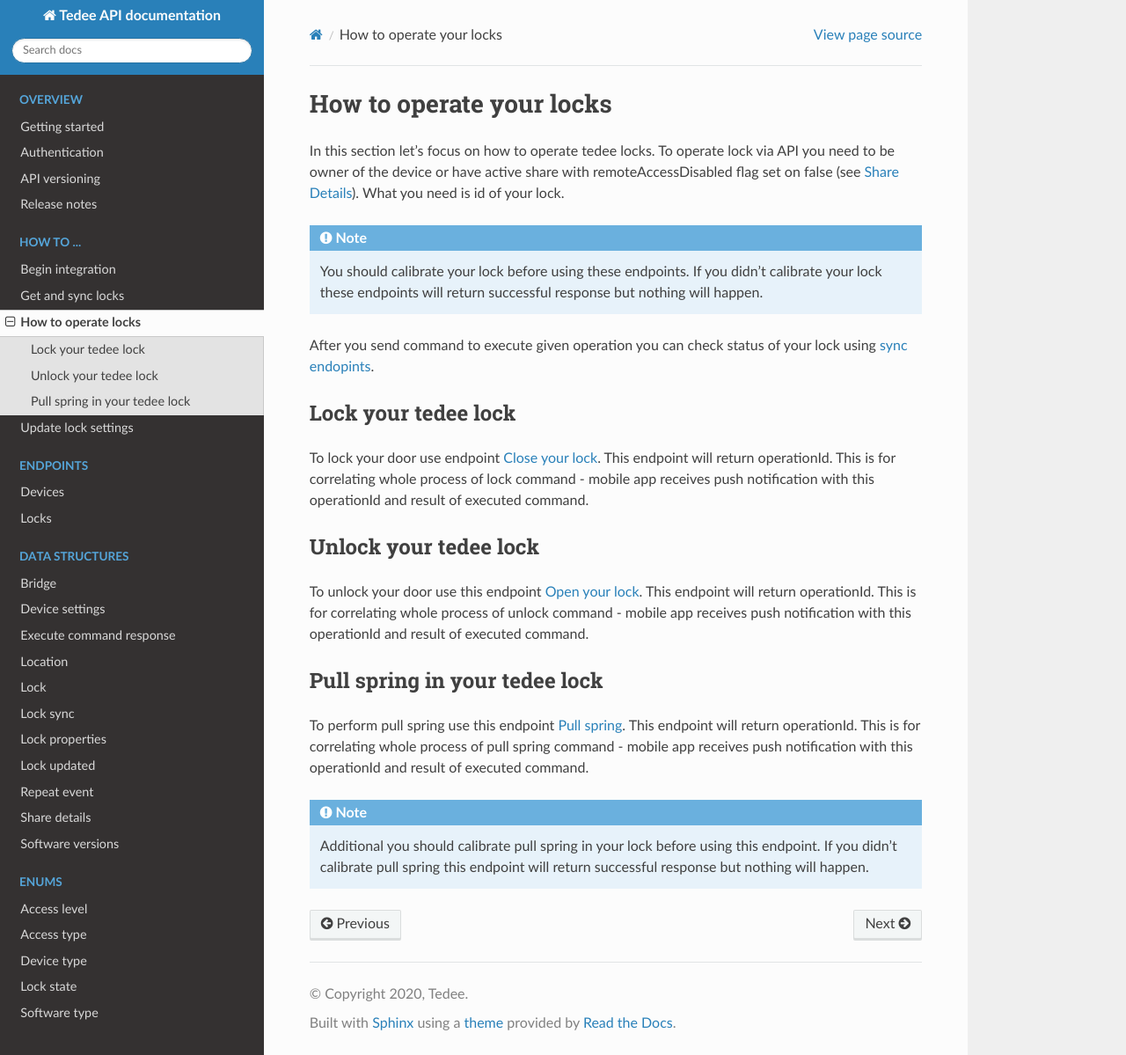
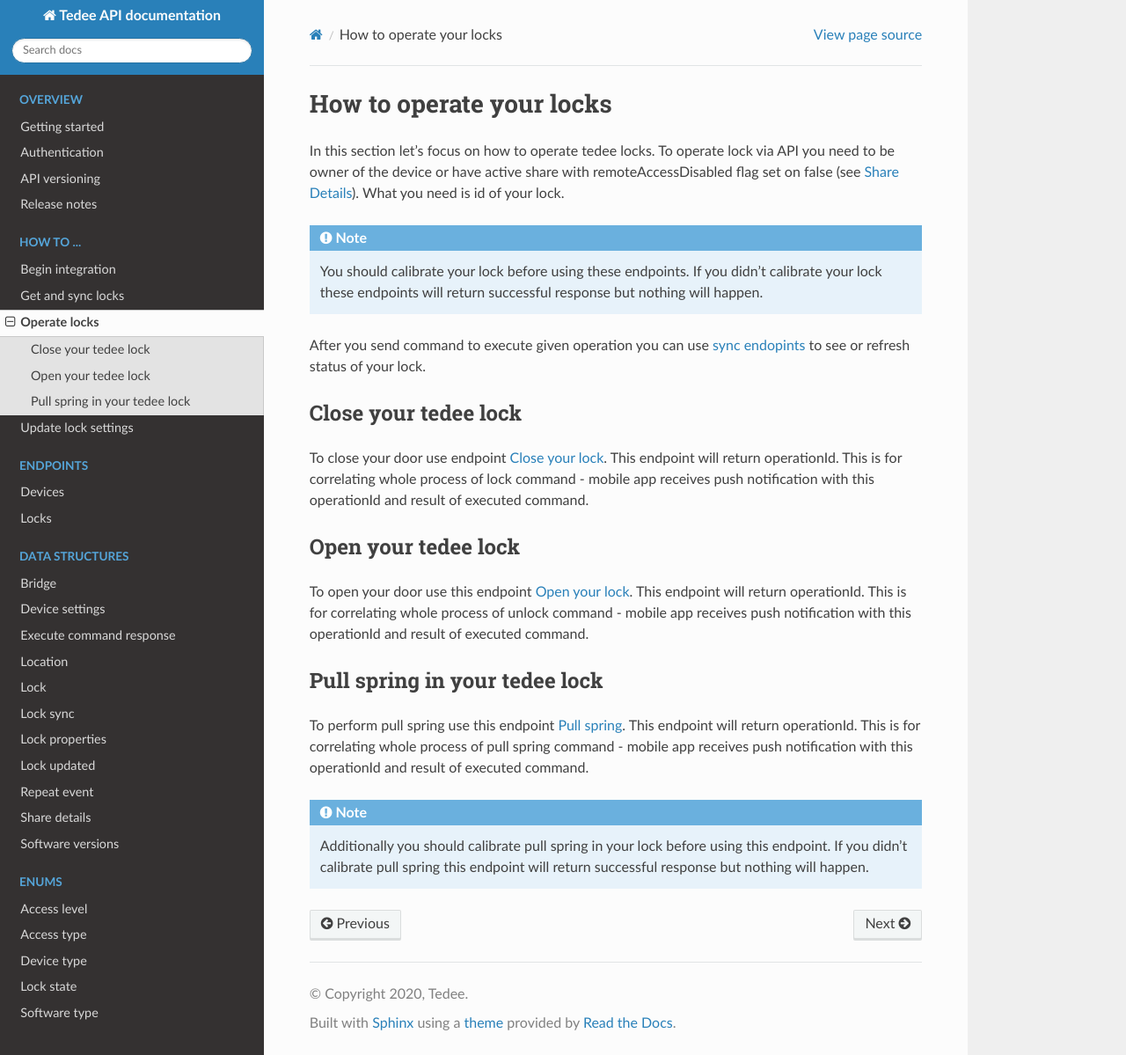
Before and after one commit to tedee-com/tedee-api-doc, a Sphinx documentation site: the page built from docs/source/howtos/operate-locks.rst, in a window 1280 px wide and 1199 px high. Shown: the whole window at 88% size. Built offline with Sphinx 7.4.7 and the Read the Docs theme 2.0.0, drawn with Linux system fonts in a browser that asks for light colours.

Commit message:
Update texts in documents

```diff
--- a/docs/source/endpoints/device/get-with-details.rst
+++ b/docs/source/endpoints/device/get-with-details.rst
@@ -1,7 +1,7 @@
 Get the list of devices with details
 ====================================
 
-Endpoint that returns list of all currently logged user devices with details.
+Endpoint that returns list of all currently logged user devices with details such as devices specific data as well as their settings and share details.
 
 ``GET |apiUrl|/api/|apiVersion|/my/device/details``
 
--- a/docs/source/howtos/operate-locks.rst
+++ b/docs/source/howtos/operate-locks.rst
@@ -7,16 +7,16 @@ What you need is id of your lock.
 .. note::
     You should calibrate your lock before using these endpoints. If you didn't calibrate your lock these endpoints will return successful response but nothing will happen.
 
-After you send command to execute given operation you can check status of your lock using :doc:`sync endopints <get-and-sync-locks>`.
+After you send command to execute given operation you can use :doc:`sync endopints <get-and-sync-locks>` to see or refresh status of your lock.
 
-Lock your tedee lock
+Close your tedee lock
 ----------------------
-To lock your door use endpoint :doc:`Close your lock <../endpoints/lock/close>`. This endpoint will return operationId. This is for correlating whole process of lock command - mobile app receives push notification with this operationId and result of executed command.
+To close your door use endpoint :doc:`Close your lock <../endpoints/lock/close>`. This endpoint will return operationId. This is for correlating whole process of lock command - mobile app receives push notification with this operationId and result of executed command.
 
 
-Unlock your tedee lock
+Open your tedee lock
 ----------------------
-To unlock your door use this endpoint :doc:`Open your lock <../endpoints/lock/open>`. This endpoint will return operationId. This is for correlating whole process of unlock command - mobile app receives push notification with this operationId and result of executed command.
+To open your door use this endpoint :doc:`Open your lock <../endpoints/lock/open>`. This endpoint will return operationId. This is for correlating whole process of unlock command - mobile app receives push notification with this operationId and result of executed command.
 
 
 Pull spring in your tedee lock
@@ -24,4 +24,4 @@ Pull spring in your tedee lock
 To perform pull spring use this endpoint :doc:`Pull spring <../endpoints/lock/pull-spring>`. This endpoint will return operationId. This is for correlating whole process of pull spring command - mobile app receives push notification with this operationId and result of executed command.
 
 .. note::
-    Additional you should calibrate pull spring in your lock before using this endpoint. If you didn't calibrate pull spring this endpoint will return successful response but nothing will happen.
+    Additionally you should calibrate pull spring in your lock before using this endpoint. If you didn't calibrate pull spring this endpoint will return successful response but nothing will happen.
--- a/docs/source/index.rst
+++ b/docs/source/index.rst
@@ -23,7 +23,7 @@ Tedee API documentation
 
    Begin integration<howtos/begin-integration>
    Get and sync locks<howtos/get-and-sync-locks>
-   How to operate locks<howtos/operate-locks>
+   Operate locks<howtos/operate-locks>
    Update lock settings<howtos/update-lock-settings>
 
 .. toctree::
```
Also changed, not shown: docs/source/datastructures/device-settings.rst (+25 -25 lines).
